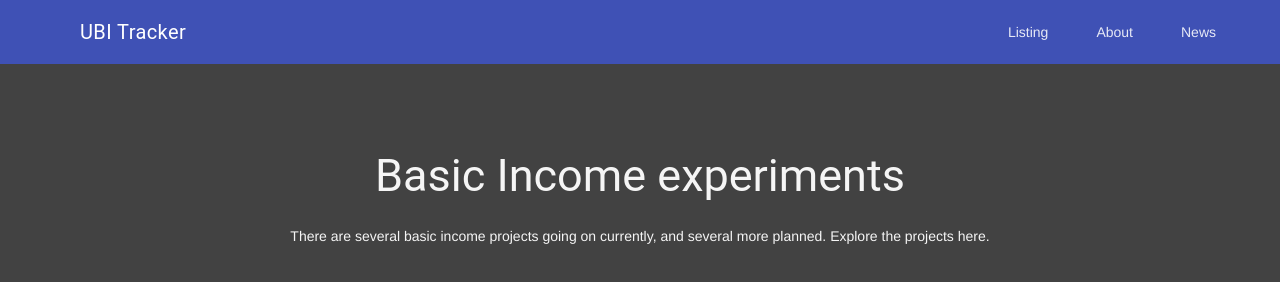
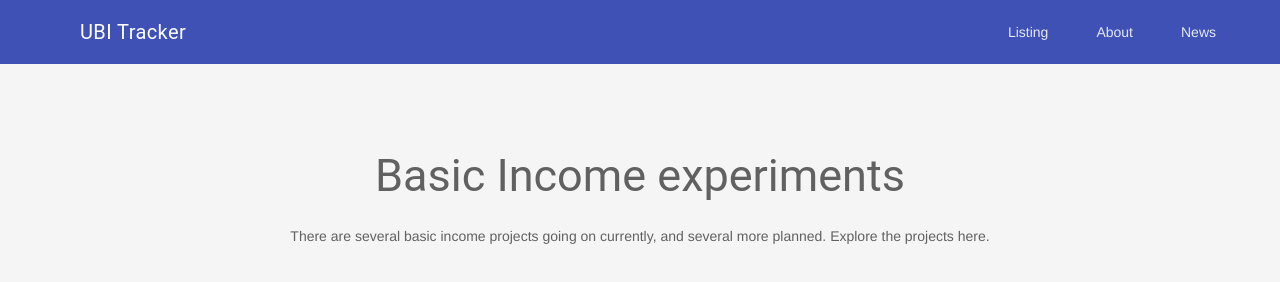
Before and after one commit to blucheez/ubitracker, a website: page ubi/about.html in a window 1280 px wide. Drawn offline with nearby package versions, Linux system fonts and the light colour scheme.

Commit message:
Update about.html

```diff
--- a/ubi/about.html
+++ b/ubi/about.html
@@ -8,7 +8,7 @@
 <link rel="stylesheet" href="https://code.getmdl.io/1.3.0/material.indigo-pink.min.css">
 <script defer src="https://code.getmdl.io/1.3.0/material.min.js"></script>
     </head>
-    <body class="mdl-color--grey-800 mdl-color-text--grey-100 mdl-base">
+    <body class="mdl-color--grey-100 mdl-color-text--grey-700 mdl-base">
         <div class="mdl-layout mdl-js-layout">
         <header class="mdl-layout__header mdl-layout__header--scroll">
             <div class="mdl-layout-icon"></div>
```
